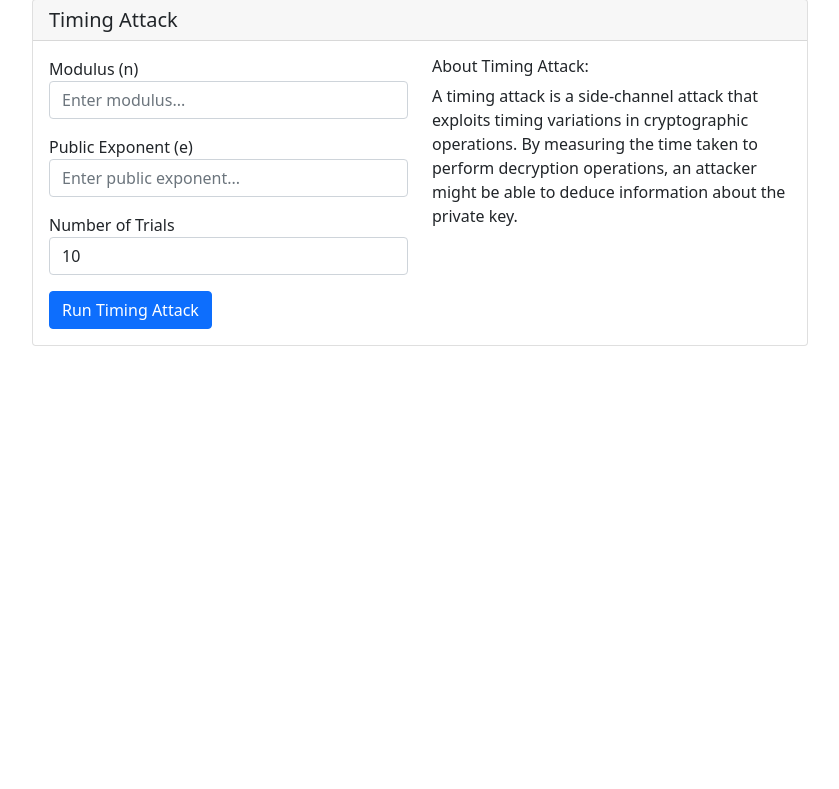
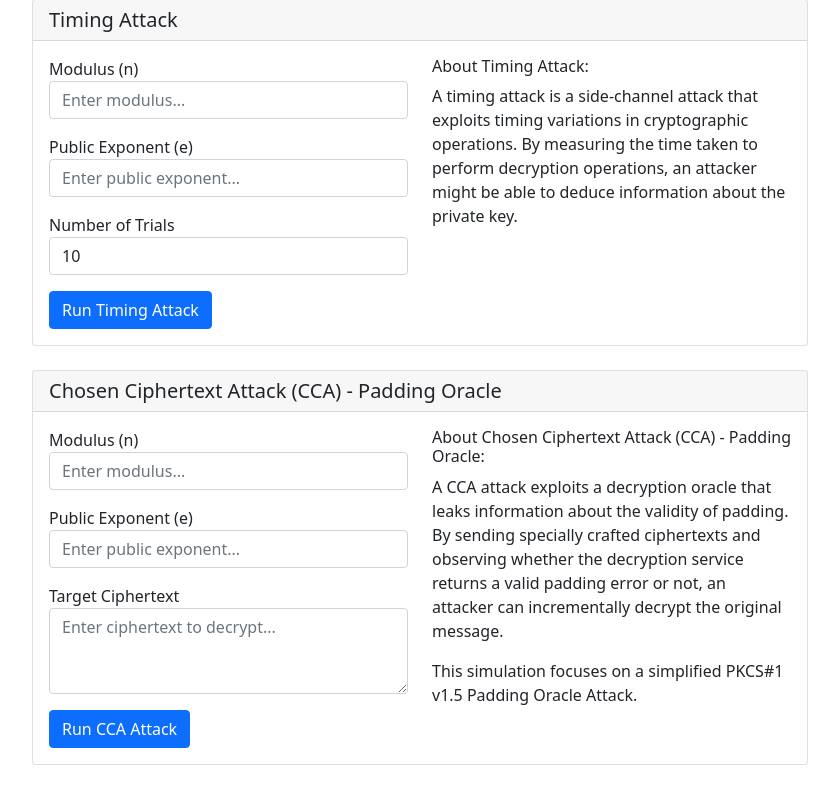
Before and after one commit to BlankBire/Cryptography-RSA, a Flask app: page / in a window 1280 px wide. Shown: the part 1960-2749 px from the top of the page, without its empty margins (220-1059 px from the left). Before the commit the page ends 2306 px from the top, so only its background shows below. Run offline with Flask 3, Linux system fonts and the light colour scheme.

Commit message:
update cca attack

```diff
--- a/src/server.py
+++ b/src/server.py
@@ -11,6 +11,7 @@ from flask_limiter.util import get_remote_address
 import os
 from datetime import datetime
 from Crypto.PublicKey import RSA
+import base64
 
 # Configure logging
 logging.basicConfig(
@@ -365,6 +366,57 @@ def timing_attack():
         logger.error(f"Error in timing_attack: {str(e)}")
         return jsonify({'success': False, 'message': 'Internal server error'}), 500
 
+@app.route('/api/cca-attack', methods=['POST'])
+@limiter.limit("5 per minute")
+@log_request
+def cca_attack():
+    try:
+        data = request.get_json()
+        if not data or 'ciphertext' not in data or 'private_key' not in data:
+            raise ValueError("Missing required fields: ciphertext and private_key")
+
+        ciphertext_b64 = data.get('ciphertext')
+        private_key_dict = data.get('private_key')
+
+        if not ciphertext_b64 or not private_key_dict:
+            raise ValueError("Missing ciphertext or private key")
+
+        # Convert private key components to int
+        try:
+            private_key = RSA.construct((
+                int(private_key_dict['n']),
+                int(private_key_dict['e']),
+                int(private_key_dict['d']),
+                int(private_key_dict['p']),
+                int(private_key_dict['q'])
+            ))
+        except KeyError as ke:
+            raise ValueError(f"Missing private key component: {ke}")
+        except ValueError as ve:
+            raise ValueError(f"Invalid private key component: {ve}")
+
+        # Decode Base64 ciphertext to bytes, then convert to hex string
+        try:
+            ciphertext_bytes = base64.b64decode(ciphertext_b64)
+            ciphertext_hex = ciphertext_bytes.hex()
+        except Exception as e:
+            raise ValueError(f"Invalid Base64 ciphertext: {e}")
+
+        from attacks.cca_attack import padding_oracle_attack
+        result = padding_oracle_attack(private_key, ciphertext_hex)
+
+        logger.info(f"CCA attack performed successfully")
+        return jsonify({
+            'result': result,
+            'timestamp': datetime.utcnow().isoformat()
+        })
+    except ValueError as ve:
+        logger.error(f"Validation error in cca_attack: {str(ve)}")
+        return jsonify({'error': str(ve)}), 400
+    except Exception as e:
+        logger.error(f"Error in cca_attack: {str(e)}")
+        return jsonify({'error': 'Internal server error'}), 500
+
 if __name__ == '__main__':
     # Create necessary directories
     os.makedirs('keys', exist_ok=True)
--- a/src/templates/index.html
+++ b/src/templates/index.html
@@ -270,6 +270,56 @@
                 </div>
             </div>
         </div>
+
+        <!-- CCA Attack Section -->
+        <div class="card mb-4">
+            <div class="card-header">
+                <h2 class="h5 mb-0">Chosen Ciphertext Attack (CCA) - Padding Oracle</h2>
+            </div>
+            <div class="card-body">
+                <div class="row">
+                    <div class="col-md-6">
+                        <div class="form-group">
+                            <label for="ccaN">Modulus (n)</label>
+                            <input type="text" class="form-control" id="ccaN" placeholder="Enter modulus...">
+                        </div>
+                        <div class="form-group mt-3">
+                            <label for="ccaE">Public Exponent (e)</label>
+                            <input type="text" class="form-control" id="ccaE" placeholder="Enter public exponent...">
+                        </div>
+                        <div class="form-group mt-3">
+                            <label for="ccaCiphertext">Target Ciphertext</label>
+                            <textarea class="form-control" id="ccaCiphertext" rows="3"
+                                placeholder="Enter ciphertext to decrypt..."></textarea>
+                        </div>
+                        <button class="btn btn-primary mt-3" onclick="runCCAAttack()">Run CCA Attack</button>
+                    </div>
+                    <div class="col-md-6">
+                        <div class="method-descriptions">
+                            <h6>About Chosen Ciphertext Attack (CCA) - Padding Oracle:</h6>
+                            <p>A CCA attack exploits a decryption oracle that leaks information about the validity of
+                                padding.
+                                By sending specially crafted ciphertexts and observing whether the decryption service
+                                returns a valid padding error or not,
+                                an attacker can incrementally decrypt the original message.</p>
+                            <p>This simulation focuses on a simplified PKCS#1 v1.5 Padding Oracle Attack.</p>
+                        </div>
+                    </div>
+                </div>
+                <div id="ccaLoading" class="loading mt-3" style="display: none;">
+                    <div class="spinner-border text-primary" role="status">
+                        <span class="visually-hidden">Loading...</span>
+                    </div>
+                    <p class="mt-2">Running CCA attack...</p>
+                </div>
+                <div id="ccaResult" class="mt-3" style="display: none;">
+                    <h3 class="h6">CCA Attack Results:</h3>
+                    <div id="ccaOutput" class="bg-light p-2"></div>
+                    <h6 class="h6 mt-3">Attack Log:</h6>
+                    <div id="ccaAttackLog" class="bg-light p-2" style="max-height: 300px; overflow-y: scroll;"></div>
+                </div>
+            </div>
+        </div>
     </div>
 
     <script>
@@ -317,10 +367,16 @@
                     document.getElementById('publicKey').textContent = JSON.stringify(data.public_key, null, 2);
                     document.getElementById('privateKey').textContent = JSON.stringify(data.private_key, null, 2);
 
-                    // Automatically fill in factorization n and timing attack n, e
+                    // Update Factorization fields
                     document.getElementById('nToFactor').value = data.public_key.n;
+
+                    // Update Timing Attack fields
                     document.getElementById('timingN').value = data.public_key.n;
                     document.getElementById('timingE').value = data.public_key.e;
+
+                    // Update CCA Attack fields
+                    document.getElementById('ccaN').value = data.public_key.n;
+                    document.getElementById('ccaE').value = data.public_key.e;
 
                 } else if (data.error) {
                     document.getElementById('keyGenerationResult').style.display = 'block';
@@ -715,6 +771,64 @@
                 `
             }
         }
+
+        async function runCCAAttack() {
+            if (!currentKeys || !currentKeys.private_key) {
+                alert('Please generate keys first!');
+                return;
+            }
+
+            const ciphertext = document.getElementById('ccaCiphertext').value.trim();
+            if (!ciphertext) {
+                alert('Please enter a ciphertext!');
+                return;
+            }
+
+            // Show loading
+            document.getElementById('ccaLoading').style.display = 'block';
+            document.getElementById('ccaResult').style.display = 'none';
+
+            try {
+                const response = await fetch(`${API_URL}/cca-attack`, {
+                    method: 'POST',
+                    headers: { 'Content-Type': 'application/json' },
+                    body: JSON.stringify({
+                        ciphertext: ciphertext,
+                        private_key: currentKeys.private_key
+                    })
+                });
+
+                const data = await response.json();
+
+                // Hide loading
+                document.getElementById('ccaLoading').style.display = 'none';
+                document.getElementById('ccaResult').style.display = 'block';
+
+                if (data.error) {
+                    document.getElementById('ccaOutput').textContent = `Error: ${data.error}`;
+                    document.getElementById('ccaAttackLog').textContent = '';
+                } else {
+                    document.getElementById('ccaOutput').textContent = JSON.stringify(data.result, null, 2);
+                    if (data.result.attack_log) {
+                        // Format the attack_log for better readability
+                        const formattedLog = data.result.attack_log.map(entry => {
+                            return JSON.stringify(entry, null, 2);
+                        }).join('\n\n'); // Join with double newline for separation
+                        document.getElementById('ccaAttackLog').textContent = formattedLog;
+                    }
+                }
+            } catch (error) {
+                document.getElementById('ccaLoading').style.display = 'none';
+                document.getElementById('ccaResult').style.display = 'block';
+                document.getElementById('ccaOutput').textContent = `Error: ${error.message}`;
+                document.getElementById('ccaAttackLog').textContent = '';
+            }
+        }
+
+        // Helper function to convert hex to Base64 (for display)
+        function hexToBase64(hex) {
+            return btoa(String.fromCharCode.apply(null, hex.match(/\w{2}/g).map(function (a) { return parseInt(a, 16); })));
+        }
     </script>
 </body>
 
```
Also changed, not shown: src/attacks/cca_attack.py (+177 -1 lines), src/rsa_core.py (+8 -8 lines).
